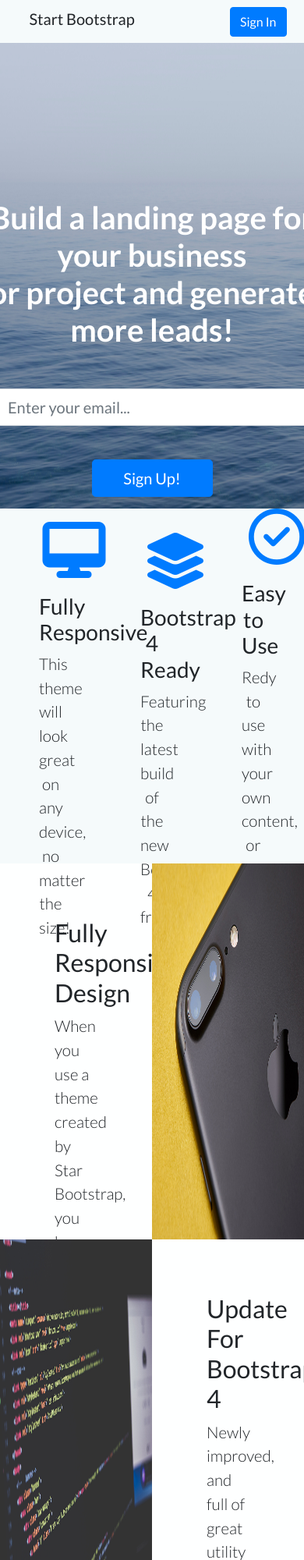
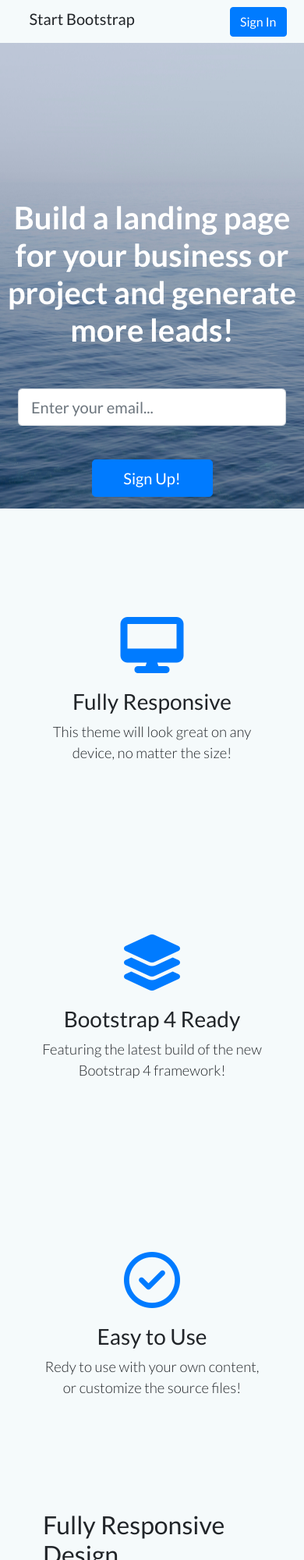
Before and after one commit to rivera-hillary/Bootstrap, a plain HTML site: page index.html in a window 390 px wide. Shown: the top 2000 px of the page at 78% size. Drawn offline with nearby package versions, Linux system fonts and the light colour scheme.

Commit message:
Se le agregó responsive

```diff
--- a/css/style.css
+++ b/css/style.css
@@ -11,13 +11,16 @@ body {
     top: 33.5%;
     width: 100%;
 }
-.icons-bootstrap {height: 455px;}
+.icons {margin-top: 91px;}
+.icons-b {height: 232px; margin-bottom: 84px;}
 .easy {padding: 0 50px;}
 .phone {height: 482px;}
 .responsive {height: 455px;}
-.showcase {height: 482px; background-color: #feffff;}
-.design {padding: 70px;}
-.people {height: 154px;}
+.showcase {}
+.showcase-text {padding: 3rem;}
+.showcase-img {min-height: 30rem; background-size: cover;}
+.design {padding: 0 70px;}
+.people {height: 104px;}
 .people-1 {padding: 32px 0 87px;}
 .description { padding: 0 40px;}
 .about {height: 180px;}
--- a/index.html
+++ b/index.html
@@ -17,82 +17,84 @@
     <button type="button" class="btn btn-primary">Sign In</button>
     </div>
     </div>
-    <div class="row">
+    <div class="row mb-5">
     <div class="col" style="padding: 0">
     <div class="build">
         <img src= "images-2/bg-masthead.jpg" alt="card image" height="597px" width="100%">
-    <div class="caption text-white text-center">
-        <h1 style="font-weight: 700">Build a landing page for your business
-        <br>or project and generate more leads!</h1>
+    <div class="col-xl-8 caption text-white text-center">
+        <h1 style="font-weight: 700">Build a landing page for your business or project and generate more leads!</h1>
+    <div class="col-md-10 mx-auto">
     <form>
-        <div class= "form-inline justify-content-center"><input type="email" class="form-control form-control-lg" id="sign-up" placeholder="Enter your email..." style="width: 430px;margin: 43px 8px;"><button type="button" class="btn btn-primary btn-lg" style="width: 155px;">Sign Up!</button></div>
+    <div class= "form-inline justify-content-center">
+        <input type="email" class="form-control form-control-lg" id="sign-up" placeholder="Enter your email..." style="width: 430px;margin: 43px 8px;"><button type="button" class="btn btn-primary btn-lg" style="width: 155px;">Sign Up!</button></div>
     </form>
     </div>
     </div>
     </div>
     </div>
+    </div>
     <div class="container">
-    <div class="row text-center icons-bootstrap">
-    <div class="col-4 align-self-center easy">
-    <div class="icons-text">
+    <div class="row text-center ">
+    <div class="col-lg-4 align-self-center easy">
+    <div class="icons-text icons-b">
     <div class="icons">
         <a href=""><i class="fas fa-desktop fa-2x fa-fw" style="font-size: 4.5rem;margin-bottom: 20px;" aria-hidden="true"></i></a>
     </div>
     <h3>Fully Responsive</h3>
-    <p style="font-size: 20.5px; font-weight: 300;">This theme will look great on any device, no matter the size!</p >
+    <p style="font-size: 18.5px; font-weight: 300;">This theme will look great on any device, no matter the size!</p >
     </div>
     </div>
-    <div class="col-4 align-self-center easy">
-    <div class="icons-text">
+    <div class="col-lg-4 align-self-center easy">
+    <div class="icons-text icons-b">
     <div class="icons">
         <a href=""><i class="fas fa-layer-group fa-2x fa-fw" style="font-size: 4.5rem;margin-bottom: 20px;" aria-hidden="true"></i></a>
     </div>
     <h3>Bootstrap 4 Ready</h3>
-    <p style="font-size: 20.5px; font-weight: 300;">Featuring the latest build of the new Bootstrap 4 framework!</p>
+    <p style="font-size: 18.5px; font-weight: 300;">Featuring the latest build of the new Bootstrap 4 framework!</p>
     </div>
     </div>
-    <div class="col-4 align-self-center easy">
-    <div class="icons-text">
+    <div class="col-lg-4 align-self-center easy">
+    <div class="icons-text icons-b">
     <div class="icons">
         <a href=""><i class="icon-check far fa-check-circle fa-2x fa-fw" style="font-size: 4.5rem;margin-bottom: 20px;" aria-hidden="true"></i></a>
     </div>
     <h3>Easy to Use</h3>
-    <p style="font-size: 20.5px; font-weight: 300;">Redy to use with your own content, or customize the source files!</p >
+    <p style="font-size: 18.5px; font-weight: 300;">Redy to use with your own content, or customize the source files!</p >
     </div>
     </div>
     </div>
     </div>
 
 
-    <div class="container-fluid">
+    <div class="container-fluid p-0 mb-5">
     <div class="row showcase">
-    <div class="col-6 design align-self-center">
-        <h2>Fully Responsive Design</h2>
+    <div class="col-lg-6 design align-self-center">
+        <h2 style="margin-top: 15px;">Fully Responsive Design</h2>
         <p style="font-weight: 300;font-size: 20.5px;">When you use a theme created by Star Bootstrap, you know that the theme will look great on any device, wheter, it's a phone, tablet, or desktop the page will behave responsively!</p>
     </div>
-    <div class="col-6" style="padding: 0;padding-left: 15px;">
+    <div class="col-lg-6" style="padding: 0;padding-left: 15px;">
     <div class="row">
         <img src="images-2/bg-showcase-1.jpg" alt="" height="482px" width="100%">
     </div>
     </div>
     </div>
     <div class="row showcase">
-    <div class="col-6" style="padding: 0; padding-right: 15px;">
+    <div class="col-lg-6" style="padding: 0; padding-right: 15px;">
     <div class="row">
         <img src="images-2/bg-showcase-2.jpg" alt="" height="482px" width="100%">
     </div>
     </div>
-    <div class="col-6 design align-self-center">
-        <h2>Update For Bootstrap 4</h2>
+    <div class="col-lg-6 design align-self-center">
+        <h2 style="margin-top: 15px;">Update For Bootstrap 4</h2>
         <p style="font-weight: 300;font-size: 20.5px;">Newly improved, and full of great utility cases, Bootstrap 4 is leading the way in mobile responsive web development! All of the themes on Start Bootstrap are now using Bootstrap 4!</p>
     </div>
     </div>
     <div class="row showcase">
-    <div class="col-6 design align-self-center">
-        <h2>Easy to Use & Customize</h2>
+    <div class="col-lg-6 design align-self-center">
+        <h2 style="margin-top: 15px;">Easy to Use & Customize</h2>
         <p style="font-weight: 300;font-size: 20.5px;">Landing Page is just HTML and CSS with a splash of SCSS for users who demand some deeper customization options. Out of the box, just add your content and images, and your new landing page with be rady to go!</p>
     </div>
-    <div class="col-6" style="padding: 0;padding-left: 15px;">
+    <div class="col-lg-6" style="padding: 0;padding-left: 15px;">
     <div class="row">
         <img src="images-2/bg-showcase-3.jpg" alt="" height="482px" width="100%">
     </div>
@@ -106,7 +108,7 @@
     </div>
     <div class="container">
     <div class="row people-1">
-    <div class="col-4">
+    <div class="col-lg-4">
     <div class="row justify-content-center">
         <img src="images-2/testimonials-1.jpg" alt="" style="width: 195px;border-radius: 50%;margin: 15px;">
     </div>
@@ -117,7 +119,7 @@
     </div>
     </div>
     </div>
-    <div class="col-4">
+    <div class="col-lg-4">
     <div class="row justify-content-center">
         <img src="images-2/testimonials-2.jpg" alt="" style="width: 195px;border-radius: 50%;margin: 15px;">
     </div>
@@ -128,7 +130,7 @@
     </div>
     </div>
     </div>
-    <div class="col-4">
+    <div class="col-lg-4">
     <div class="row justify-content-center">
         <img src="images-2/testimonials-3.jpg" alt="" style="width: 195px;border-radius: 50%;margin: 15px;">
     </div>
@@ -145,7 +147,7 @@
     <div class="col" style="padding: 0";>
     <div class="build">
         <img src= "images-2/bg-masthead.jpg" alt="" width="100%" height="335px">
-    <div class="caption text-center text-white">
+    <div class="col-md caption text-white text-center">
         <h1 style="font-weight: 700">Ready to get started? Sign up now!</h1>
     <form>
     <div class= "form-inline justify-content-center"><input type="email" class="form-control form-control-lg" id="colFormLabelLg" placeholder="Enter your email..." style="width: 430px;margin: 12px 8px;"><button type="button" class="btn btn-primary btn-lg" style="width: 155px;">Sign Up!</button></div>
@@ -157,7 +159,7 @@
     <footer class="footer">
     <div class="container">
     <div class="row about align-items-center">
-    <div class="col text-center text-lg-left">
+    <div class="col-lg-6 text-center text-lg-left">
         <ul class="list-inline">
         <li class="list-inline-item"><a href="">About</a></li>
         <li class="list-inline-item"> &sdot;</li >
@@ -169,7 +171,7 @@
         </ul>
         <p class="text-muted small">© Your Website 2019. All rights Reserved.</p>
     </div >
-    <div class="col text-center text-lg-right" >
+    <div class="col-lg-6 text-center text-lg-right" >
         <ul class="list-inline">
         <li class="list-inline-item"><a href=""><i class="fab fa-facebook fa-2x fa-fw"></i></a></li>
         <li class="list-inline-item"><a href=""><i class="fab fa-twitter-square fa-2x fa-fw "></i></a></li>
```
